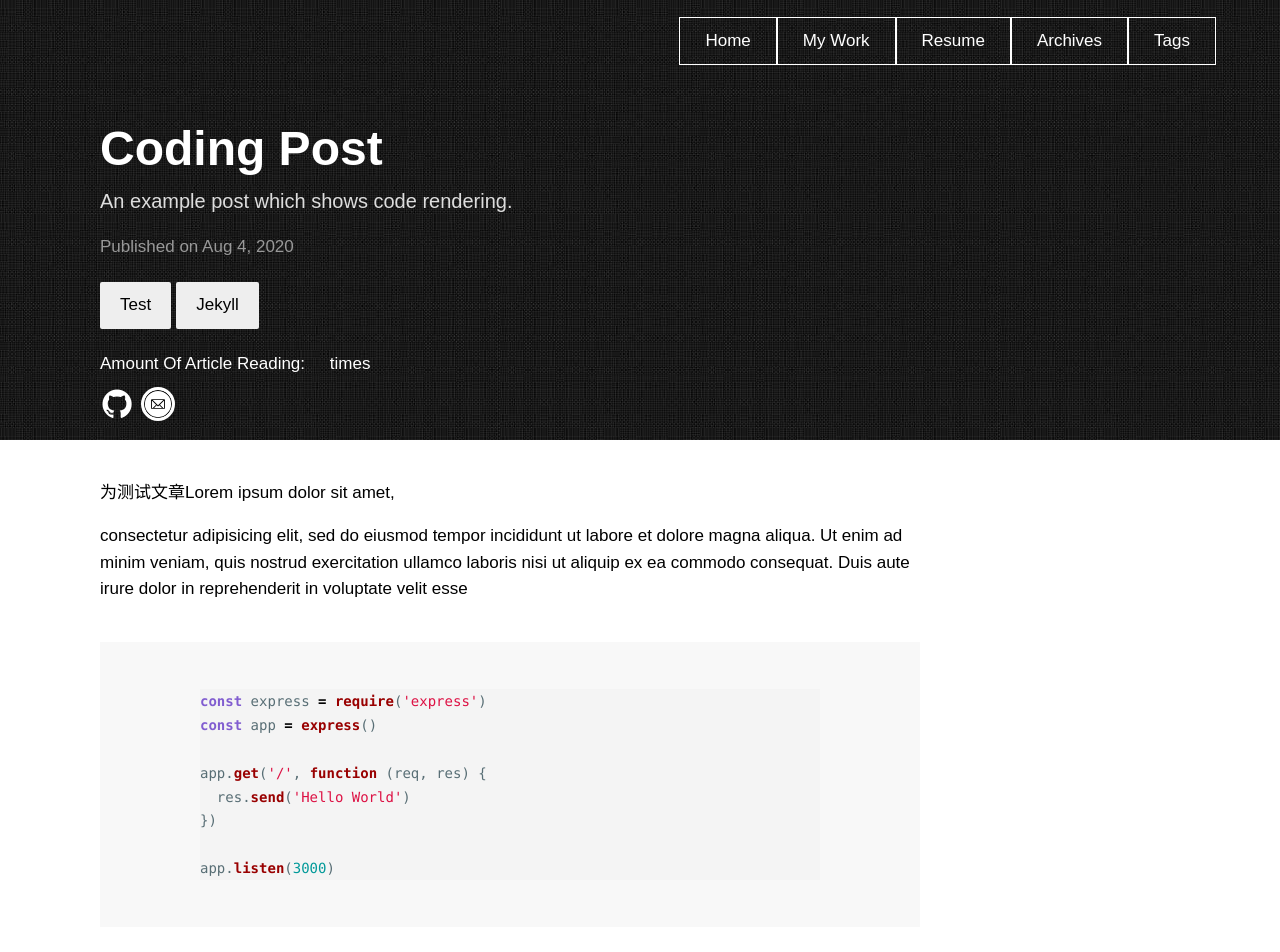
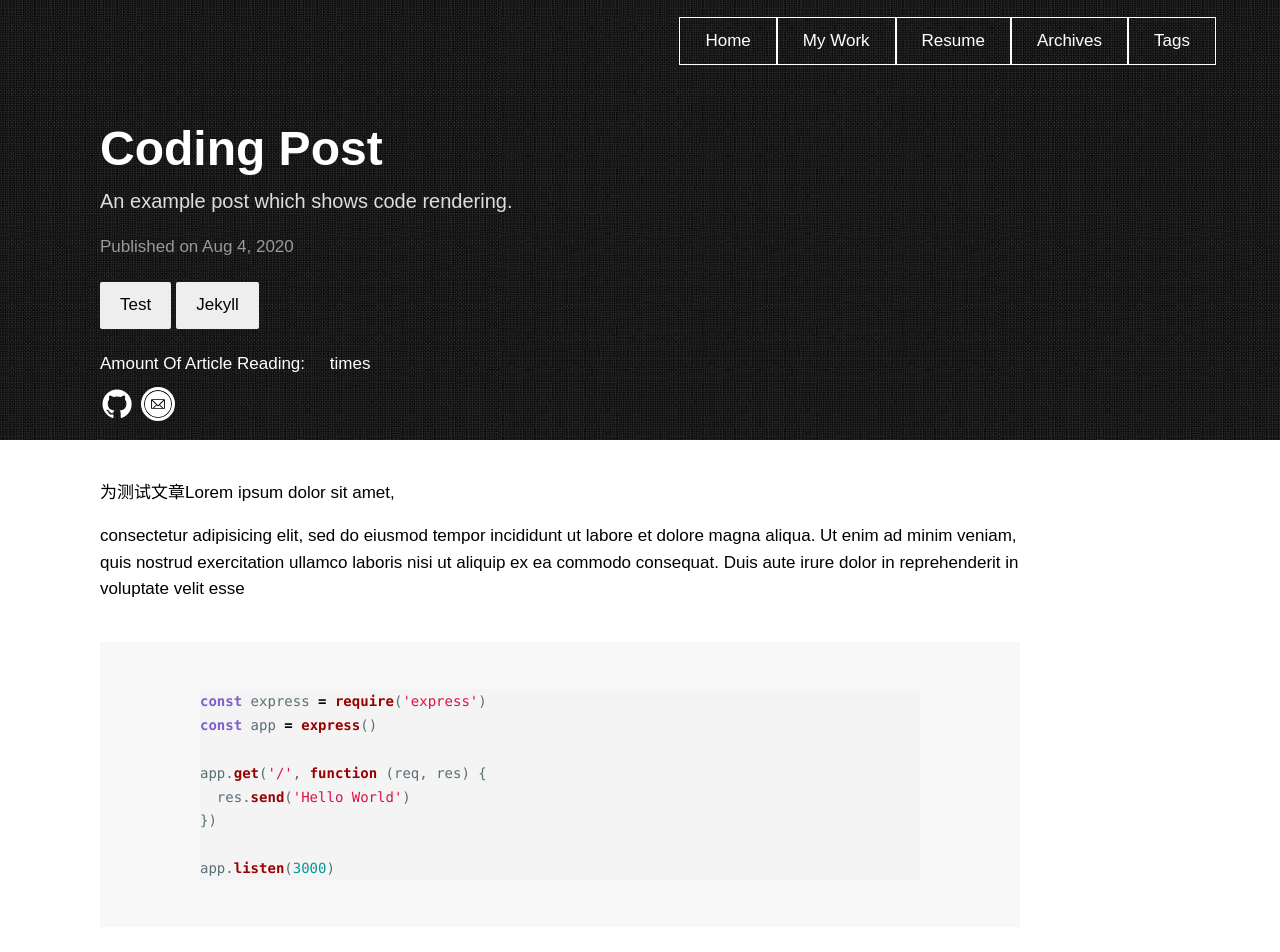
Before and after one commit to whitestarrain/blog, a Jekyll site: the page built from _posts/2020-08-04-coding-post.markdown, in a window 1280 px wide. Shown: the top 952 px of the page. Built offline with Jekyll 4.4.1, drawn with Linux system fonts in a browser that asks for light colours; some web fonts are replaced; comment, search, counter and statistics services are not loaded.

Commit message:
修改样式

```diff
--- a/_layouts/post.html
+++ b/_layouts/post.html
@@ -13,7 +13,7 @@
     {%- include post_header.html -%}
   </header>
   <main>
-    <div class="container">
+    <div class="container" id="container-of-postlayout" >
       {%- unless page.closeToc -%}
         <div id="table-of-contents"
           style="position: fixed;right: 30px;top:50%;transform: translateY(-50%);visibility:hidden;">
--- a/_sass/_syntax.scss
+++ b/_sass/_syntax.scss
@@ -22,5 +22,9 @@ pre.highlight, code {
 	background-color: #F4F4F4;
 }
 .language-plaintext{
-	background-color: rgb(177, 177, 177);
+	background-color: #F3F4F4;
+	border-radius: 6px;
+	padding: .2em .4em;
+	margin: 0;
+    font-size: 85%;
 }
--- a/_sass/theme.scss
+++ b/_sass/theme.scss
@@ -165,6 +165,9 @@ header {
 		}
 	}
 }
+#container-of-postlayout{
+	max-width: 920px;
+}
 
 .post-title {
 	color: #222;
```
